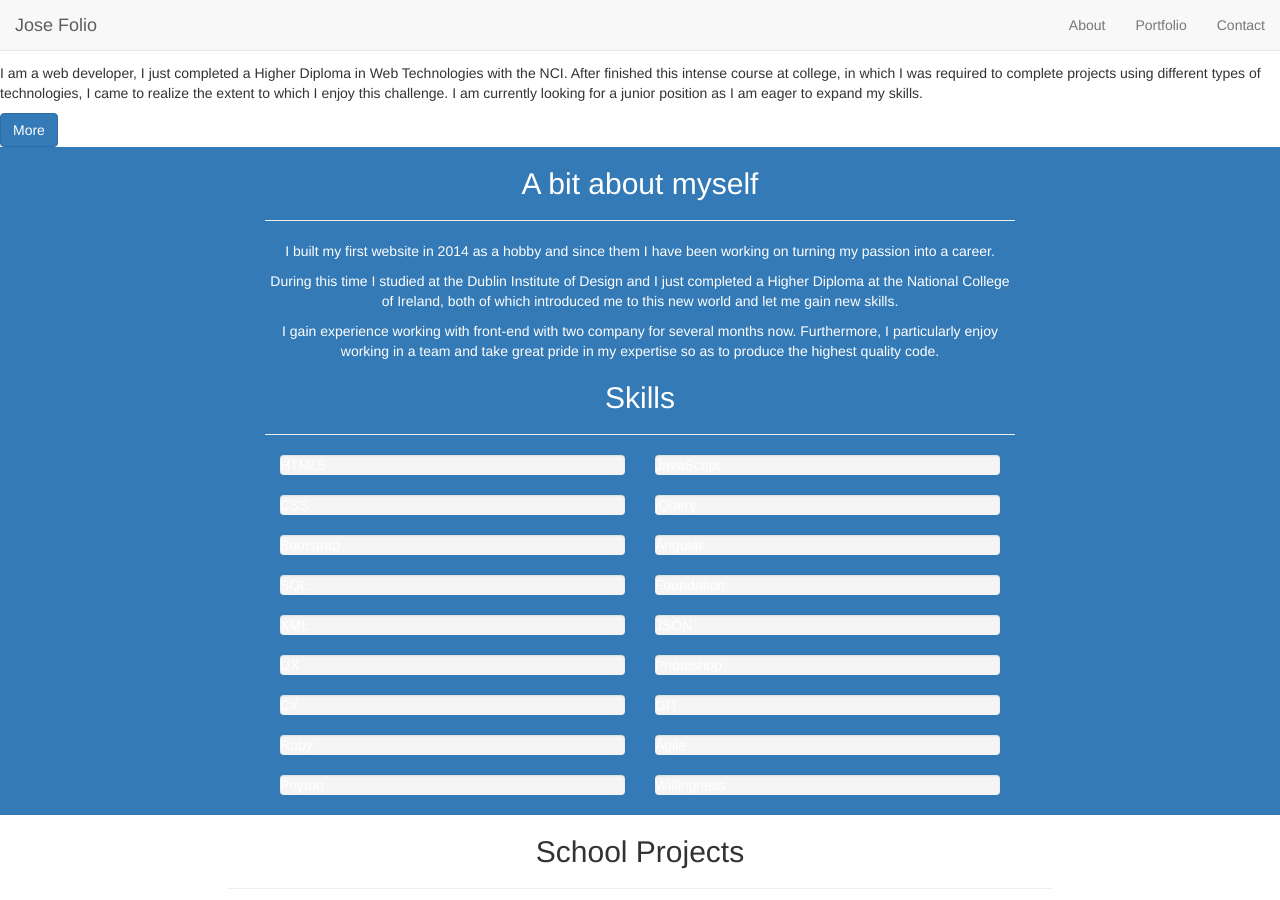
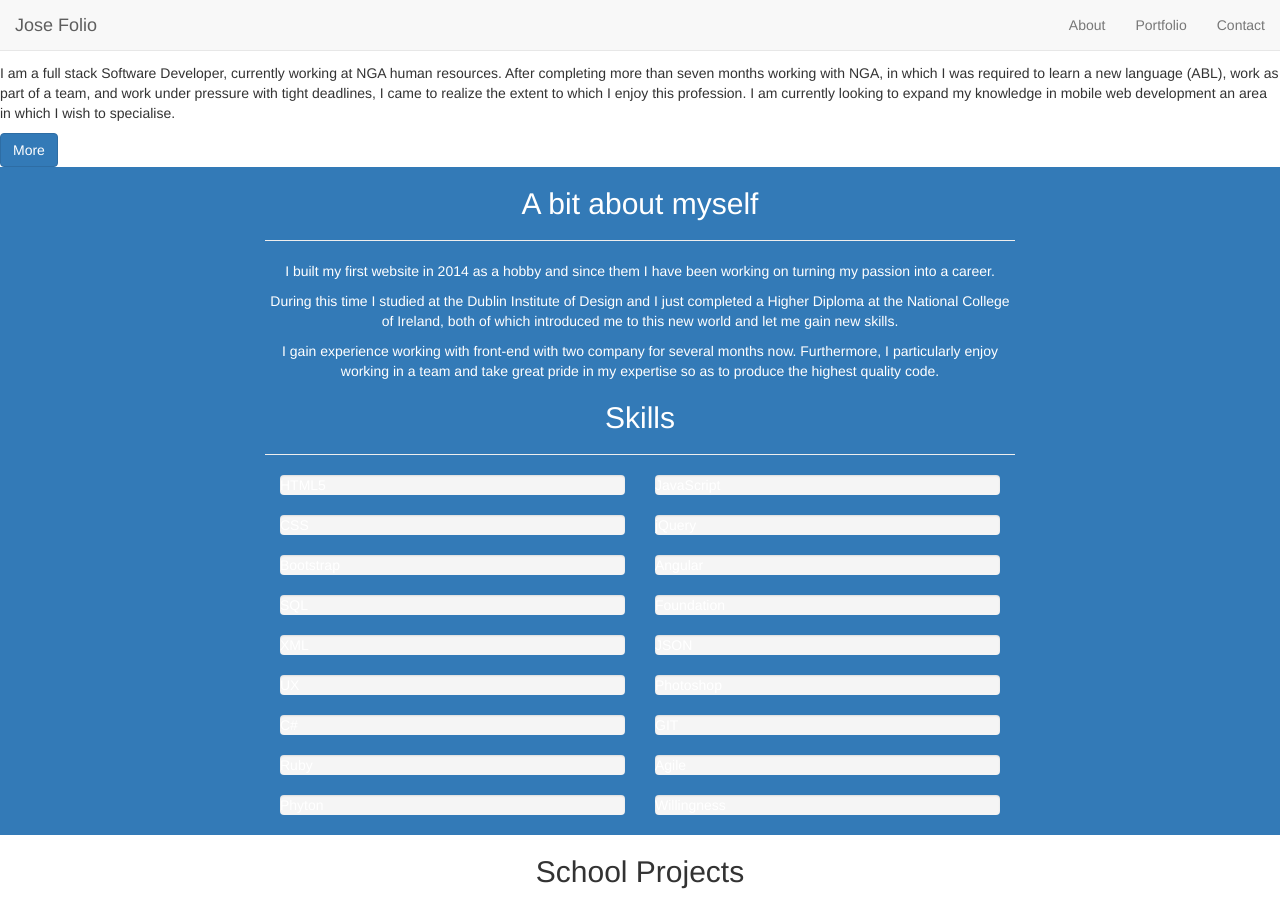
Before and after one commit to jose167/jose-portfolio, a Jekyll site: the page built from about.md, in a window 1280 px wide and 900 px high. Built offline with Jekyll 4.4.1, drawn with Linux system fonts in a browser that asks for light colours; nearby versions of some CDN libraries; library files that are not in the unit come from our copies.

Commit message:
header update

```diff
--- a/_includes/header.html
+++ b/_includes/header.html
@@ -2,7 +2,12 @@
     <div class="header-content">
         <div class="header-content-inner">
             <h2>Hola, I am Jose Malave </h2>
-                    <p>I am a web developer, I just completed a Higher Diploma in Web Technologies with the NCI. After finished this intense course at college, in which I was required to complete projects using different types of technologies, I came to realize the extent to which I enjoy this challenge. I am currently looking for a junior position as I am eager to expand my skills.</p>
+                    <p>I am a full stack Software Developer, currently working at NGA human resources.
+                       After completing more than seven months working with NGA,
+                       in which I was required to learn a new language (ABL),
+                       work as part of a team, and work under pressure with tight deadlines,
+                       I came to realize the extent to which I enjoy this profession.
+                       I am currently looking to expand my knowledge in mobile web development an area in which I wish to specialise.</p>
             <a href="#about" class="btn btn-primary btn-xl page-scroll left">More</a>
         </div>
     </div>
```
